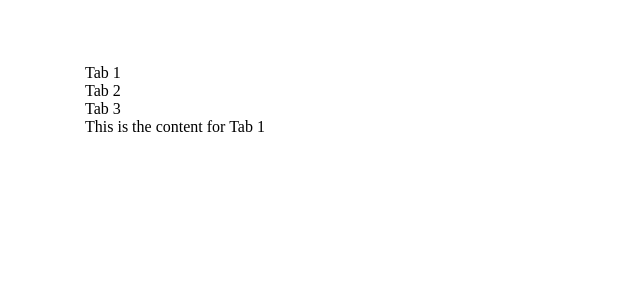
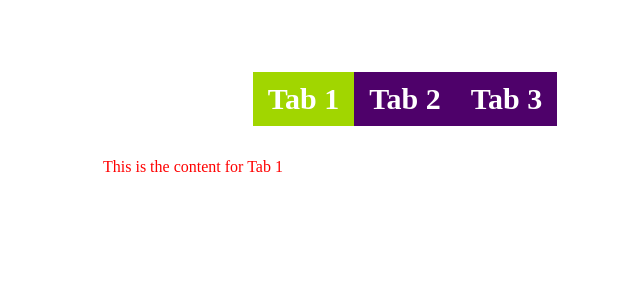
Before and after one commit to spiceyourcode/25-react, a React (Vite) app: page / in a window 1280 px wide. Shown: the top 300 px of the page, without its empty margins (235-875 px from the left). Built offline with nearby package versions, Linux system fonts and the light colour scheme.

Commit message:
finalizing on the tab content V2

```diff
--- a/src/components/custom-tabs/tab-test.jsx
+++ b/src/components/custom-tabs/tab-test.jsx
@@ -1,9 +1,9 @@
 import Tabs from "./tabs";
-
+import "./tabs.css";
 function TabsTest(){
 
-    function handleChange(){
-
+    function handleChange(currentTabIndex){
+        console.log(currentTabIndex );
     }
     const tabs =[
         {
--- a/src/components/custom-tabs/tabs.css
+++ b/src/components/custom-tabs/tabs.css
@@ -0,0 +1,32 @@
+.wrapper{
+    padding: 8px;
+}
+
+.heading{
+    display: flex;
+    justify-content: center;
+    margin-bottom: 12px;
+}
+
+.tab-item{
+    display: inline-flex;
+    font-size: 30px;
+    font-weight: bold;
+    text-align: center;
+    padding: 10px 15px;
+    cursor: pointer;
+    border: none;
+    color: #fff;
+    background: #4e016a;
+}
+.tab-item.active{
+    border-color: #000;
+    background: #a1d600;
+    color: #fff;
+}
+.content{
+    padding: 20px 10px;
+    height: 300px;
+    overflow: auto;
+    background-color: #fff;
+}
--- a/src/components/custom-tabs/tabs.jsx
+++ b/src/components/custom-tabs/tabs.jsx
@@ -12,14 +12,20 @@ function Tabs({ tabsContent, onChange }) {
   return (
     <div className="wrapper">
       <div className="heading">
-        {tabsContent.map((tabItem) => (
-          <div onClick={()=>{handleOnClick(index)}} key={tabItem.label}>
+        {tabsContent.map((tabItem, index) => (
+          <div
+            className={`tab-item ${currentTabIndex === index ? "active" : "" }`}
+            onClick={() => {
+              handleOnClick(index);
+            }}
+            key={tabItem.label}
+          >
             <span className="label">{tabItem.label}</span>
           </div>
         ))}
       </div>
 
-      <div className="content">
+      <div className="content" style={{color: "red"}}>
         {tabsContent[currentTabIndex] && tabsContent[currentTabIndex].content}
       </div>
     </div>
```
